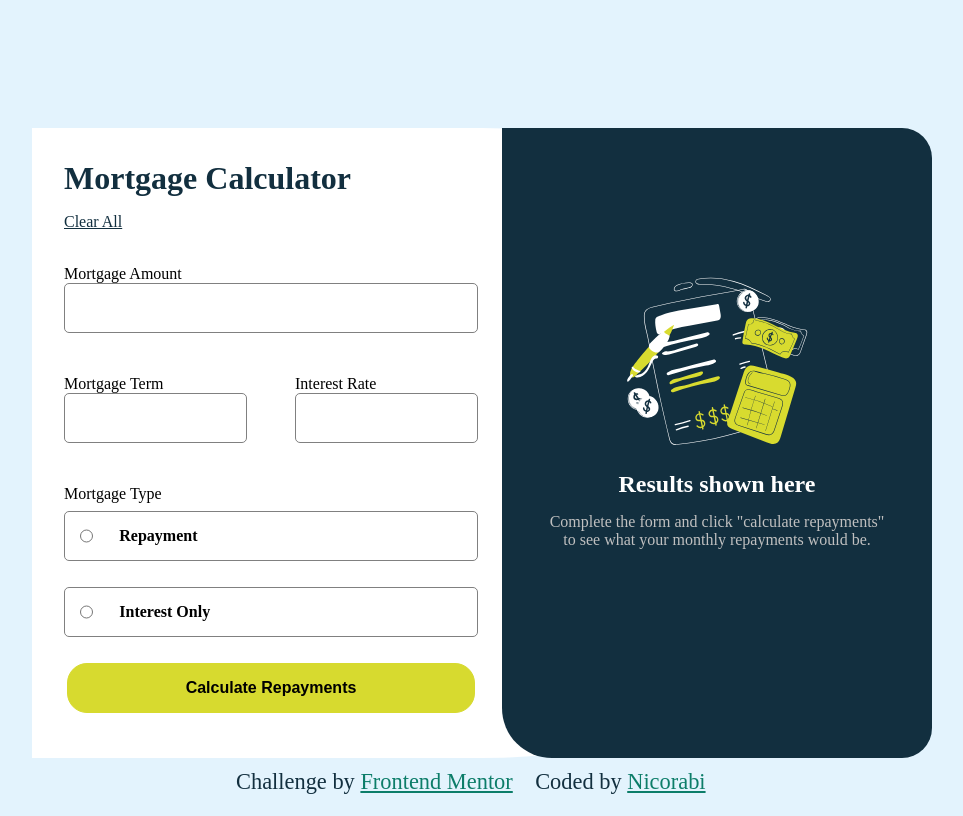
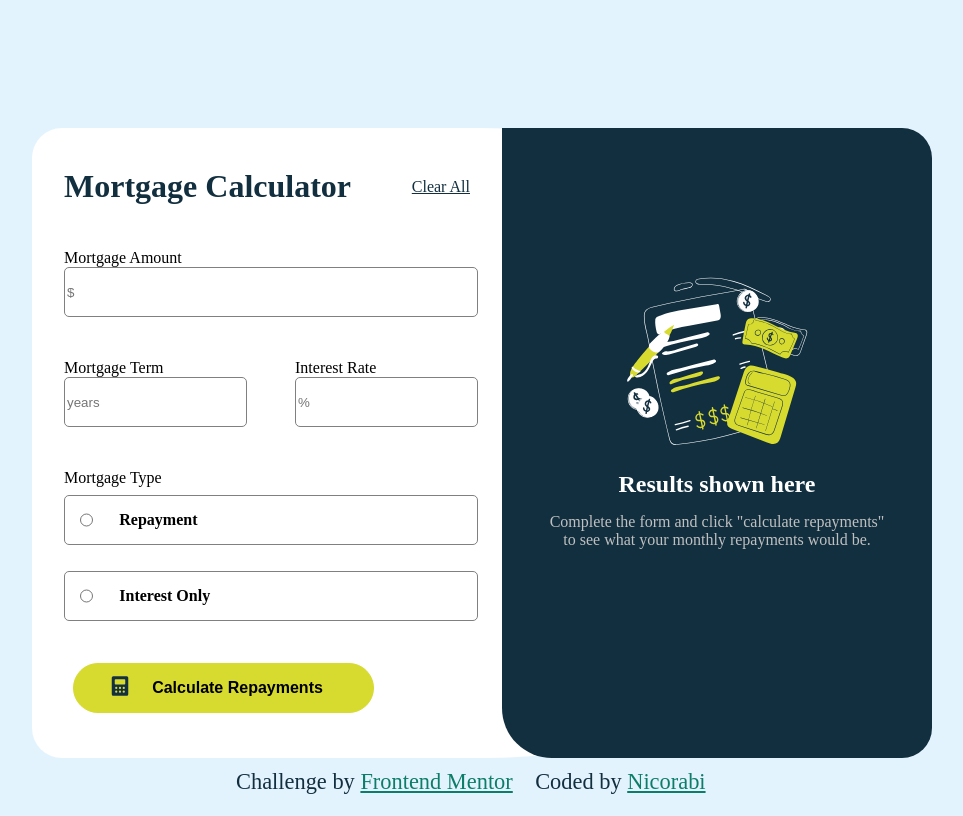
Before and after one commit to Nicorabi/frontend-mentor, a plain HTML site: page mortgage-repayment-calculator/index.html in a window 1280 px wide. Shown: the whole page, without its empty margins (158-1121 px from the left). Drawn offline with Linux system fonts and the light colour scheme.

Commit message:
Updated challenge

```diff
--- a/mortgage-repayment-calculator/index.html
+++ b/mortgage-repayment-calculator/index.html
@@ -11,27 +11,29 @@
   <body>
     <div id="container">
       <div id="mortgage-container">
-        <h1>Mortgage Calculator</h1>
-        <a href="#" id="clear-all">Clear All</a>
+        <div class="mortgage-header">
+          <h1>Mortgage Calculator</h1>
+          <a href="#" id="clear-all">Clear All</a>
+        </div>
         <br />
         <br />
         <div>
           <div id="mortgage-amount-container">
             Mortgage Amount
-            <input type="number" id="mortgage-amount" />
+            <input type="number" id="mortgage-amount" placeholder="$" />
             <span id="mortgage-amount-error" class="error"></span>
           </div>
           <br />
           <div id="Mortgage-interest-container">
             <div id="mortgage-term-container">
               Mortgage Term
-              <input type="number" id="mortgage-term" />
+              <input type="number" id="mortgage-term" placeholder="years" />
               <span id="mortgage-term-error" class="error"></span>
             </div>
             <br />
             <div id="interest-rate-container">
               Interest Rate
-              <input type="number" id="interest-rate" />
+              <input type="number" id="interest-rate" placeholder="%" />
               <span id="interest-rate-error" class="error"></span>
             </div>
           </div>
@@ -58,7 +60,13 @@
             <span id="repayment-container-error" class="error"></span>
           </div>
           <br />
-          <button type="submit" id="button">Calculate Repayments</button>
+          <button type="submit" id="button">
+            <img
+              src="images/icon-calculator.svg"
+              alt="Calculator icon"
+              class="calculator-icon"
+            />Calculate Repayments
+          </button>
         </div>
       </div>
       <br />
@@ -103,7 +111,12 @@
       <a
         href="https://www.frontendmentor.io/challenges/mortgage-repayment-calculator-Galx1LXK73"
         target="_blank"
-        class="link">Frontend Mentor</a>Coded by
-      <a href="https://github.com/Nicorabi" target="_blank" class="link">Nicorabi</a>
+        class="link"
+        >Frontend Mentor</a
+      >Coded by
+      <a href="https://github.com/Nicorabi" target="_blank" class="link"
+        >Nicorabi</a
+      >
+    </div>
   </body>
 </html>
--- a/mortgage-repayment-calculator/script.js
+++ b/mortgage-repayment-calculator/script.js
@@ -52,11 +52,11 @@ button.addEventListener("click", function (e) {
         const numberOfPayments = mortgageTerm.value * 12;
         const monthlyRepayments = mortgageAmount.value * (monthlyInterestRate * Math.pow(1 + monthlyInterestRate, numberOfPayments)) / (Math.pow(1 + monthlyInterestRate, numberOfPayments) - 1);
 
-        monthlyRepayment.textContent = monthlyRepayments.toFixed(2);
+        monthlyRepayment.textContent = `$${monthlyRepayments.toFixed(2)}`;
 
         const totalRepayments = monthlyRepayments * mortgageTerm.value * 12;
 
-        totalRepayment.textContent = totalRepayments.toFixed(2);
+        totalRepayment.textContent = `$${totalRepayments.toFixed(2)}`;
 
         cardContainer.style.display = "none";
         resultContainer.classList.remove("hidden");
@@ -64,14 +64,13 @@ button.addEventListener("click", function (e) {
     } else if (queryType === interestOnly) {
         const monthlyInterestRate = interestRate.value / 12 / 100;
         const numberOfPayments = mortgageTerm.value * 12;
-
         const monthlyRepayments = mortgageAmount.value * monthlyInterestRate;
 
-        monthlyRepayment.textContent = monthlyRepayments.toFixed(2);
+        monthlyRepayment.textContent = `$${monthlyRepayments.toFixed(2)}`;
 
         const totalRepayments = monthlyRepayments * numberOfPayments;
 
-        totalRepayment.textContent = totalRepayments.toFixed(2);
+        totalRepayment.textContent = `$${totalRepayments.toFixed(2)}`;
 
         cardContainer.style.display = "none";
         resultContainer.classList.remove("hidden");
--- a/mortgage-repayment-calculator/style.css
+++ b/mortgage-repayment-calculator/style.css
@@ -90,14 +90,22 @@ input {
 button {
   width: 95%;
   height: 50px;
-  border-radius: 20px;
+  border-radius: 30px;
   background-color: hsl(61, 70%, 52%);
   border: solid 1px hsl(61, 70%, 52%);
   cursor: pointer;
   margin: 0 auto;
-  display: block;
+  display: flex;
+  justify-content: center;
+  align-items: center;
+  gap: 20px;
   font-weight: bold;
   font-size: 1rem;
+}
+
+.calculator-icon {
+  margin-top: -0.2em;
+  margin-left: -1em;
 }
 
 button:active {
@@ -193,6 +201,8 @@ input[type="radio"] {
     background-color: white;
     border-top-right-radius: 50%;
     border-bottom-right-radius: 50%;
+    border-top-left-radius: 30px;
+    border-bottom-left-radius: 30px;
   }
 
   #mortgage-container {
@@ -233,4 +243,21 @@ input[type="radio"] {
     display: flex;
     gap: 24px;
   }
+
+  .mortgage-header {
+    display: flex;
+    justify-content: space-between;
+    align-items: center;
+    margin-left: -0.5em;
+  }
+
+  #mortgage-amount-container {
+    margin-top: -2em;
+  }
+
+  button {
+    width: 70%;
+    margin-right: 7em;
+    margin-top: 1em;
+  }
 }
```
Also changed, not shown: mortgage-repayment-calculator/images/icon-calculator.svg (added).
